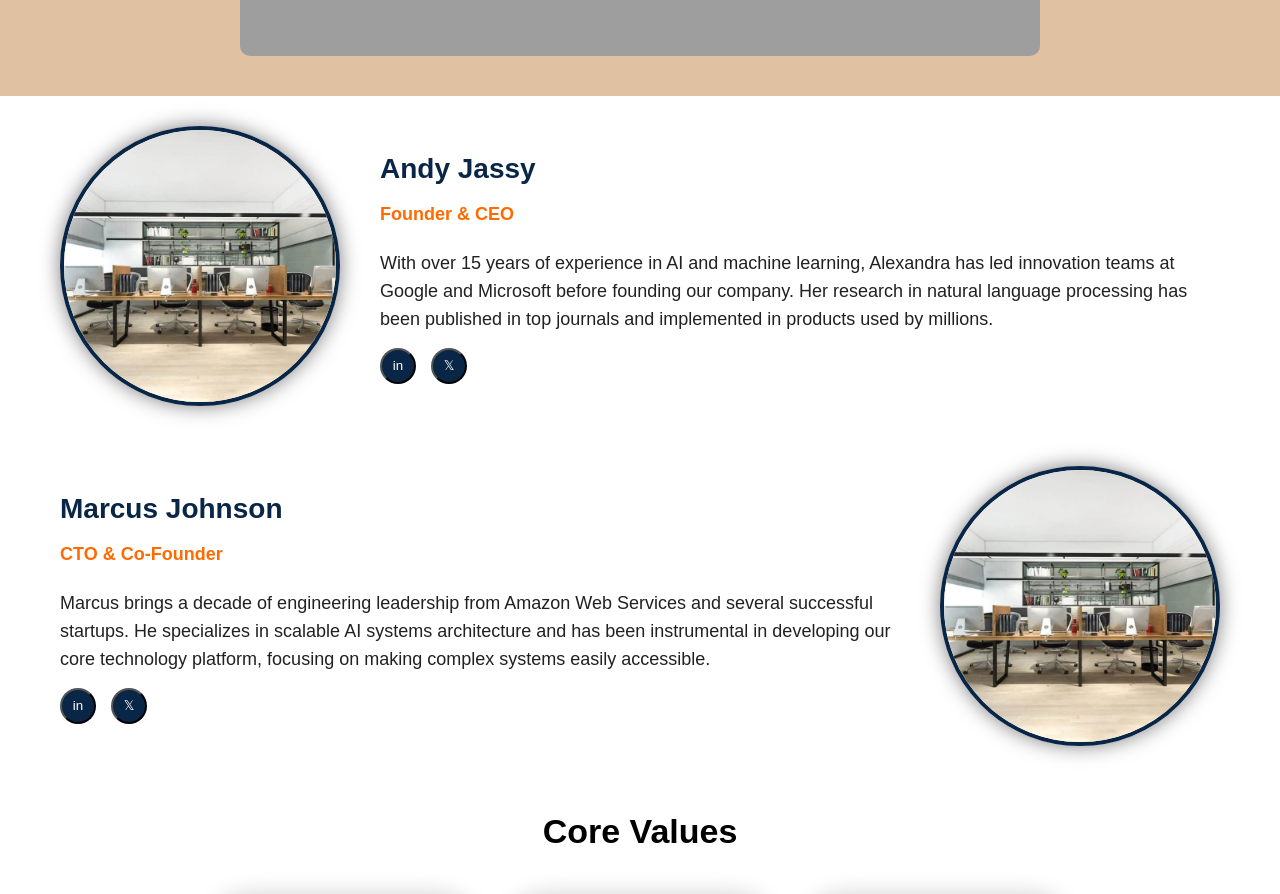
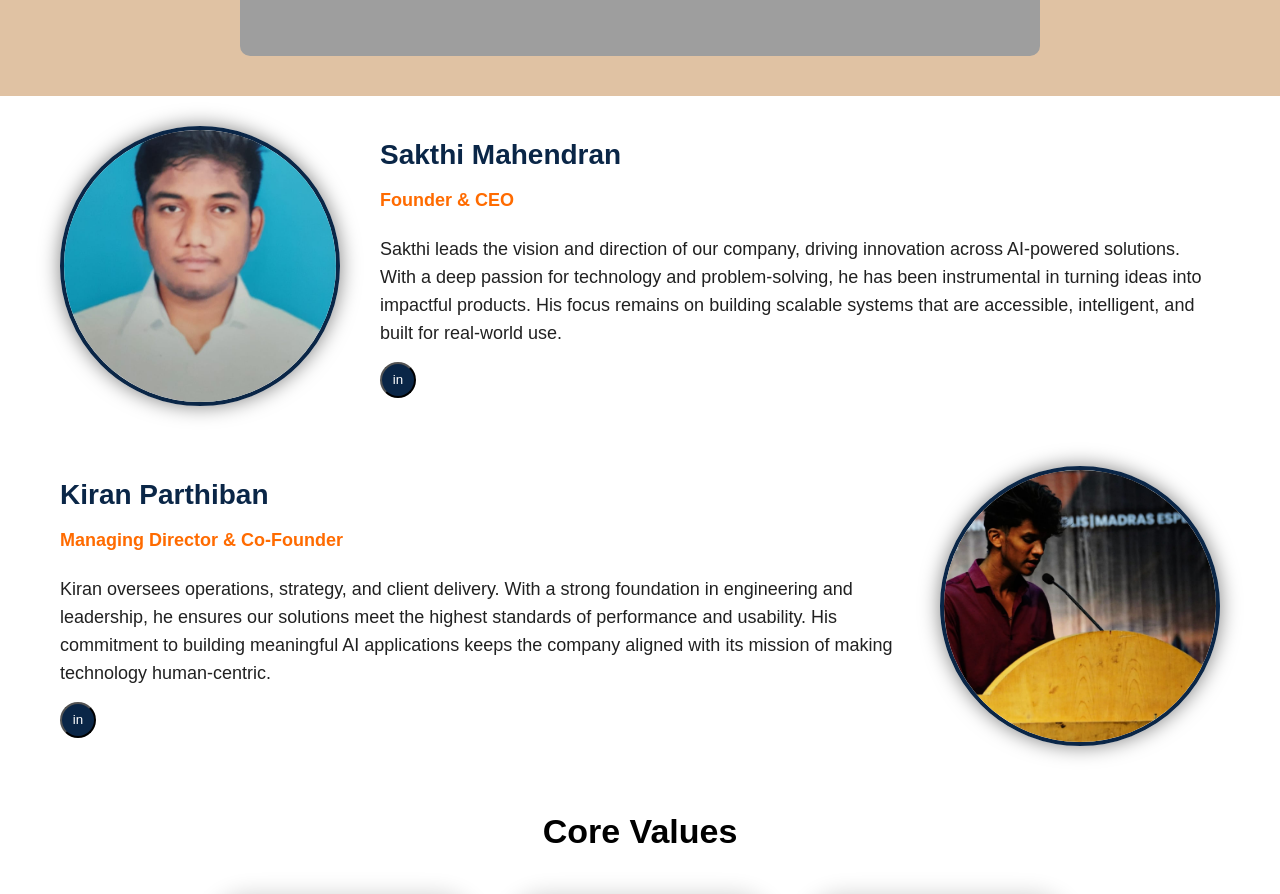
Before and after one commit to mithilesh042006/neuro_web, a React (Vite) app: page /about in a window 1280 px wide. Shown: the part 1900-2794 px from the top of the page. Built offline with nearby package versions, Linux system fonts and the light colour scheme; grey boxes are pictures that could not be loaded.

Commit message:
profile done

```diff
--- a/src/pages/About.jsx
+++ b/src/pages/About.jsx
@@ -2,8 +2,8 @@ import { motion } from 'framer-motion';
 import { useState, useEffect } from 'react';
 import bgimg2 from "../Assets/background1.jpg"
 import bgimg3 from "../Assets/background2.jpg"
-import profileImg1 from "../Assets/bg2.jpg"
-import profileImg2 from "../Assets/bg2.jpg"
+import profileImg1 from "../Assets/about1.jpg"
+import profileImg2 from "../Assets/about2.jpg"
 import book from "../Assets/Frame3.png"
 
 
@@ -317,7 +317,7 @@ const About = () => {
                 fontSize: isMobile ? '24px' : '28px',
                 fontWeight: '700',
                 marginBottom: '10px'
-              }}>Andy Jassy</h3>
+              }}>Sakthi Mahendran</h3>
 
               <p style={{
                 color: '#FF6B00',
@@ -333,7 +333,7 @@ const About = () => {
                 lineHeight: '28px',
                 marginBottom: '15px'
               }}>
-                With over 15 years of experience in AI and machine learning, Alexandra has led innovation teams at Google and Microsoft before founding our company. Her research in natural language processing has been published in top journals and implemented in products used by millions.
+                Sakthi leads the vision and direction of our company, driving innovation across AI-powered solutions. With a deep passion for technology and problem-solving, he has been instrumental in turning ideas into impactful products. His focus remains on building scalable systems that are accessible, intelligent, and built for real-world use.
               </p>
 
               <div style={{
@@ -350,10 +350,10 @@ const About = () => {
                   alignItems: 'center',
                   color: 'white',
                   cursor: 'pointer'
-                }}>
+                }} onClick={() => window.open('https://www.linkedin.com/in/sakthimahendrank/', '_blank')}>
                   <span>in</span>
                 </button>
-                <button style={{
+                {/* <button style={{
                   width: '36px',
                   height: '36px',
                   borderRadius: '50%',
@@ -365,7 +365,7 @@ const About = () => {
                   cursor: 'pointer'
                 }}>
                   <span>𝕏</span>
-                </button>
+                </button> */}
               </div>
             </div>
           </motion.div>
@@ -417,14 +417,14 @@ const About = () => {
                 fontSize: '28px',
                 fontWeight: '700',
                 marginBottom: '10px'
-              }}>Marcus Johnson</h3>
+              }}>Kiran Parthiban</h3>
 
               <p style={{
                 color: '#FF6B00',
                 fontSize: '18px',
                 fontWeight: '600',
                 marginBottom: '20px'
-              }}>CTO & Co-Founder</p>
+              }}>Managing Director & Co-Founder</p>
 
               <p style={{
                 color: '#212121',
@@ -433,7 +433,7 @@ const About = () => {
                 lineHeight: '28px',
                 marginBottom: '15px'
               }}>
-                Marcus brings a decade of engineering leadership from Amazon Web Services and several successful startups. He specializes in scalable AI systems architecture and has been instrumental in developing our core technology platform, focusing on making complex systems easily accessible.
+                Kiran oversees operations, strategy, and client delivery. With a strong foundation in engineering and leadership, he ensures our solutions meet the highest standards of performance and usability. His commitment to building meaningful AI applications keeps the company aligned with its mission of making technology human-centric.
               </p>
 
               <div style={{
@@ -450,10 +450,10 @@ const About = () => {
                   alignItems: 'center',
                   color: 'white',
                   cursor: 'pointer'
-                }}>
+                }} onClick={() => window.open('https://www.linkedin.com/in/kiran-parthiban/', '_blank')}>
                   <span>in</span>
                 </button>
-                <button style={{
+                {/* <button style={{
                   width: '36px',
                   height: '36px',
                   borderRadius: '50%',
@@ -465,7 +465,7 @@ const About = () => {
                   cursor: 'pointer'
                 }}>
                   <span>𝕏</span>
-                </button>
+                </button> */}
               </div>
             </div>
           </motion.div>
```
Also changed, not shown: src/Assets/about1.jpg (added), src/Assets/about2.jpg (added).
